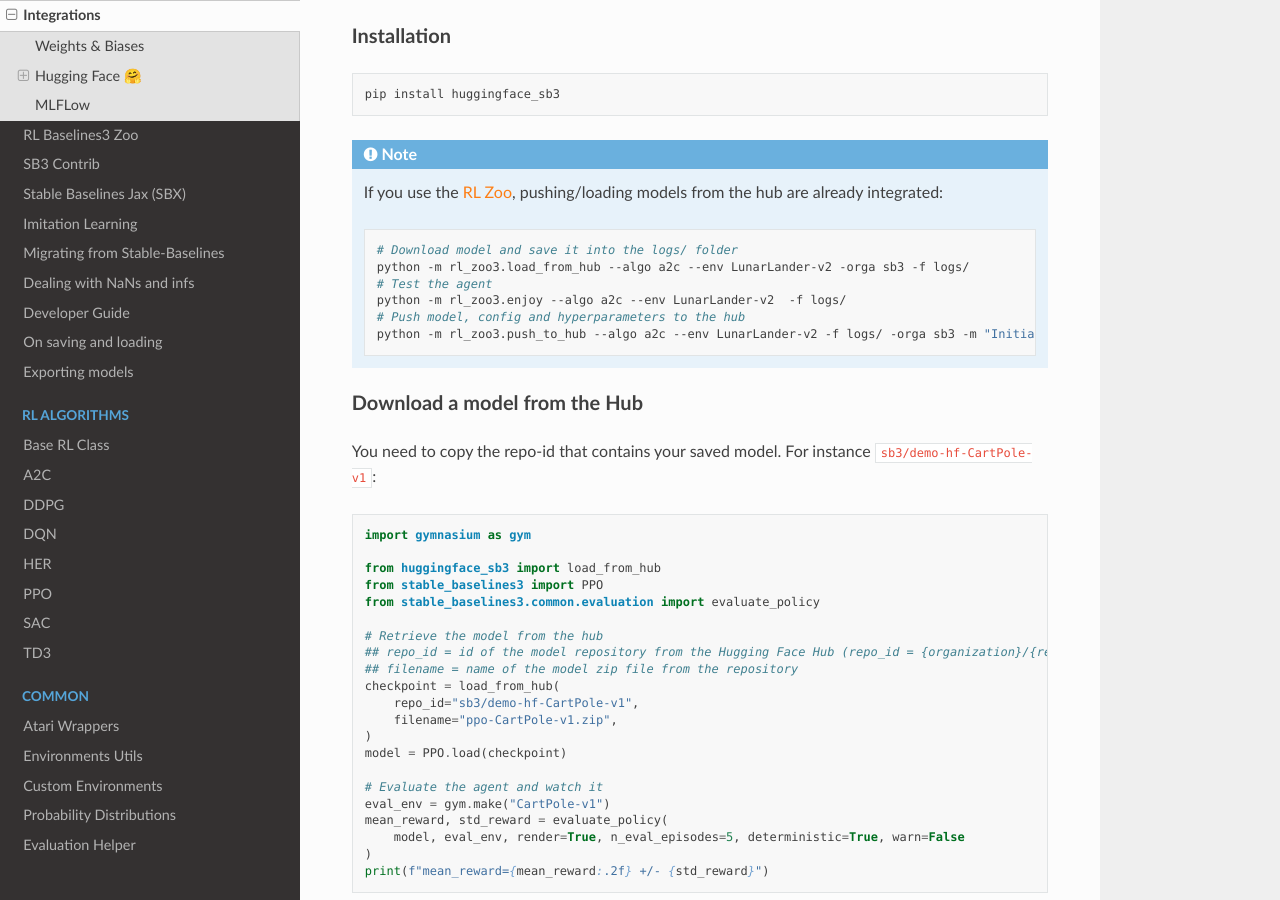
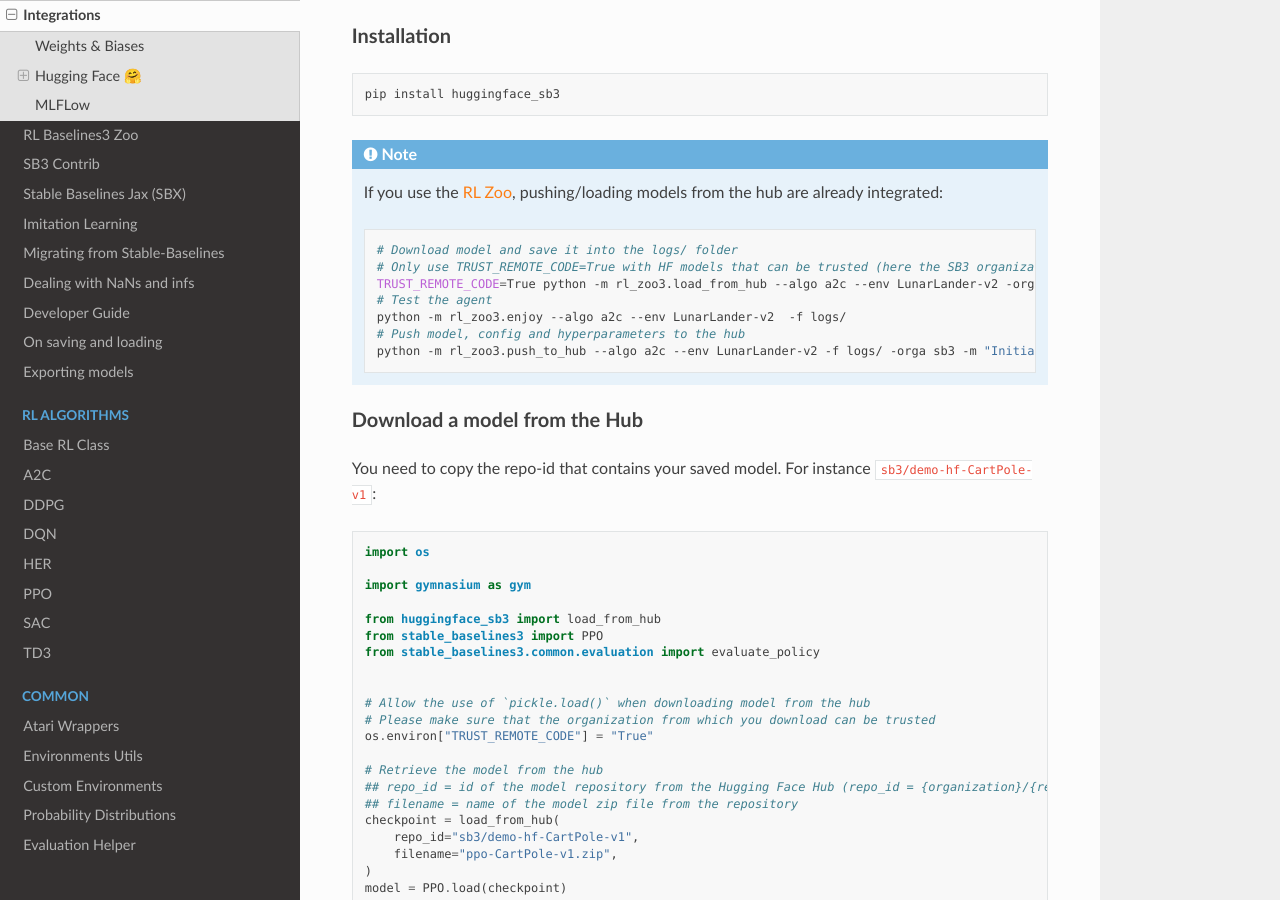
Before and after one commit to DLR-RM/stable-baselines3, a Sphinx documentation site: the page built from docs/guide/integrations.rst, in a window 1280 px wide and 900 px high, scrolled down 1167 px. Built offline with Sphinx 7.4.7 and the Read the Docs theme 2.0.0, drawn with Linux system fonts in a browser that asks for light colours.

Commit message:
Update doc about HF integration and remote code execution

```diff
--- a/docs/guide/integrations.rst
+++ b/docs/guide/integrations.rst
@@ -70,8 +70,10 @@
 
  .. code-block:: bash
 
+
      # Download model and save it into the logs/ folder
-     python -m rl_zoo3.load_from_hub --algo a2c --env LunarLander-v2 -orga sb3 -f logs/
+     # Only use TRUST_REMOTE_CODE=True with HF models that can be trusted (here the SB3 organization)
+     TRUST_REMOTE_CODE=True python -m rl_zoo3.load_from_hub --algo a2c --env LunarLander-v2 -orga sb3 -f logs/
      # Test the agent
      python -m rl_zoo3.enjoy --algo a2c --env LunarLander-v2  -f logs/
      # Push model, config and hyperparameters to the hub
@@ -86,11 +88,18 @@
 
 .. code-block:: python
 
+  import os
+
   import gymnasium as gym
 
   from huggingface_sb3 import load_from_hub
   from stable_baselines3 import PPO
   from stable_baselines3.common.evaluation import evaluate_policy
+
+
+  # Allow the use of `pickle.load()` when downloading model from the hub
+  # Please make sure that the organization from which you download can be trusted
+  os.environ["TRUST_REMOTE_CODE"] = "True"
 
   # Retrieve the model from the hub
   ## repo_id = id of the model repository from the Hugging Face Hub (repo_id = {organization}/{repo_name})
--- a/docs/misc/changelog.rst
+++ b/docs/misc/changelog.rst
@@ -32,6 +32,10 @@
   # model = DQN("MlpPolicy", env, learning_start=50_000)
   # SB3 >= 2.3.0:
   model = DQN("MlpPolicy", env, learning_start=100)
+
+- For safety, ``torch.load()`` is now called with ``weights_only=True``
+- When using ``huggingface_sb3``, you will now need to set ``TRUST_REMOTE_CODE=True`` when downloading models from the hub,
+  as ``pickle.load`` is not safe.
 
 
 New Features:
```
